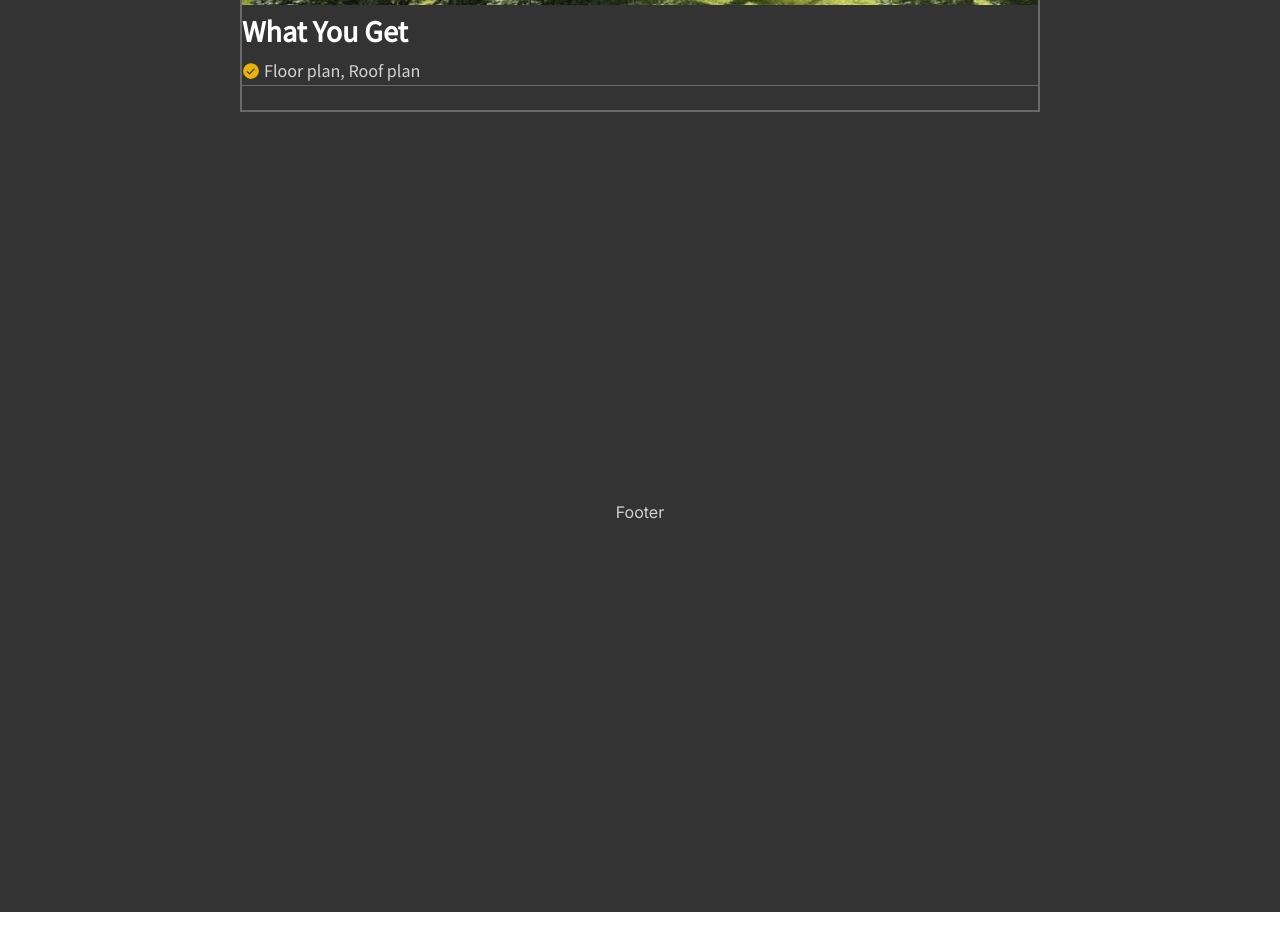
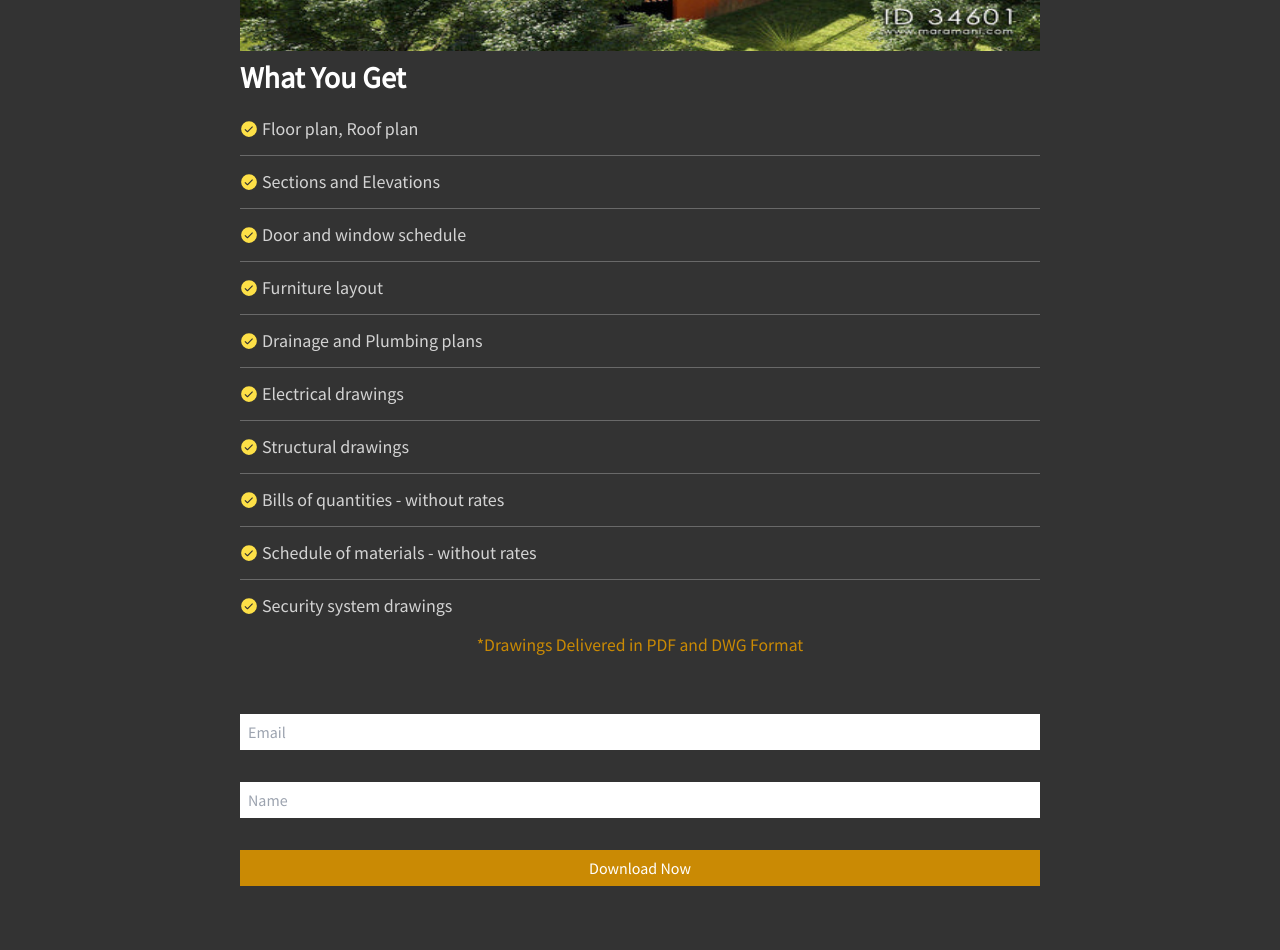
Before and after one commit to cleverAkanimoh/architecture, a React (Create React App) app: page / in a window 1280 px wide. Shown: the part 2020-2970 px from the top of the page. Before the commit the page ends 2932 px from the top, so only its background shows below. Built offline with nearby package versions, Linux system fonts and the light colour scheme; a web font is replaced by a local one.

Commit message:
modified 5 files

```diff
--- a/package.json
+++ b/package.json
@@ -19,9 +19,9 @@
     "react-dom": "^18.2.0",
     "react-icons": "^4.8.0",
     "react-redux": "^8.0.5",
+    "react-responsive-carousel": "^3.2.23",
     "react-router-dom": "^6.10.0",
     "react-scripts": "5.0.1",
-
     "web-vitals": "^2.1.4"
   },
   "scripts": {
--- a/src/Components/home/HomeList.tsx
+++ b/src/Components/home/HomeList.tsx
@@ -5,9 +5,9 @@ const HomeList = ({ text, underline }: HomeListProps) => (
   <p
     className={`${
       underline ? "border-b border-gray-dim" : ""
-    } flex items-center text-lg`}
+    } flex items-center text-lg py-3`}
   >
-    <VscPassFilled className="mr-1 text-yellow-500" />
+    <VscPassFilled className="mr-1 text-yellow-300" />
     {text}
   </p>
 );
--- a/src/Pages/Home.tsx
+++ b/src/Pages/Home.tsx
@@ -8,6 +8,7 @@ import defaultImage from "../assets/images/defaultimage.jpg";
 import freeImage from "../assets/images/freeplan.jpg";
 import PlansComp from "../Components/home/PlansComp";
 import HomeList from "../Components/home/HomeList";
+import { Carousel } from "react-responsive-carousel";
 
 export default function Home() {
   useWindowTitle("Home | extra text goes here");
@@ -68,7 +69,7 @@ export default function Home() {
       />
 
       <div className="mt-12">
-        <h1 className="font-bold text-xl sm:text-2xl md:text-3xl">
+        <h1 className="w-full grid place-items-center font-bold h-16 text-xl sm:text-2xl md:text-3xl border-b-2 border-blue-400">
           Free Sample House Plan
         </h1>
 
@@ -80,16 +81,57 @@ export default function Home() {
           detailed plans look like.
         </p>
 
-        <div className="w-full mt-5 pb-6 border-2 border-gray-dim text-left text-gray-light">
+        <div className="w-full mt-5 pb-6 text-left text-gray-light">
+          <div className="my-10">
             <picture>
               <img src={freeImage} alt="free" className="w-full max-h-[50vh]" />
             </picture>
 
+            <div>
               <h1 className="font-bold text-xl sm:text-2xl md:text-3xl">
                 What You Get
               </h1>
 
-          <HomeList text=" Floor plan, Roof plan" underline={true} />
+              <HomeList text="Floor plan, Roof plan" underline={true} />
+              <HomeList text="Sections and Elevations" underline={true} />
+              <HomeList text="Door and window schedule" underline={true} />
+              <HomeList text="Furniture layout" underline={true} />
+              <HomeList text="Drainage and Plumbing plans" underline={true} />
+              <HomeList text="Electrical drawings" underline={true} />
+              <HomeList text="Structural drawings" underline={true} />
+              <HomeList
+                text="Bills of quantities - without rates"
+                underline={true}
+              />
+              <HomeList
+                text="Schedule of materials - without rates"
+                underline={true}
+              />
+              <HomeList text="Security system drawings" underline={false} />
+
+              <p className="text-yellow-600 text-center">
+                *Drawings Delivered in PDF and DWG Format
+              </p>
+            </div>
+          </div>
+
+          <div className="w-full flex flex-col items-center justify-center">
+            <input
+              type="text"
+              className="downloadInput-style"
+              name="email"
+              placeholder="Email"
+            />
+            <input
+              type="text"
+              className="downloadInput-style"
+              name="name"
+              placeholder="Name"
+            />
+            <button className="w-full bg-yellow-600 text-white h-9 mt-4">
+              Download Now
+            </button>
+          </div>
         </div>
       </div>
     </section>
--- a/src/index.css
+++ b/src/index.css
@@ -157,4 +157,8 @@
     .aside-style {
         @apply w-full max-w-[500px] h-[140px] flex flex-col justify-center
     }
+
+    .downloadInput-style {
+        @apply rounded-none my-4 h-9 px-2 w-full outline-none text-gray-dim
+    }
 }
```
Also changed, not shown: 1 other file (tests, documents, lock files or other folders). Lines whose indentation alone changed are shown as unchanged.
